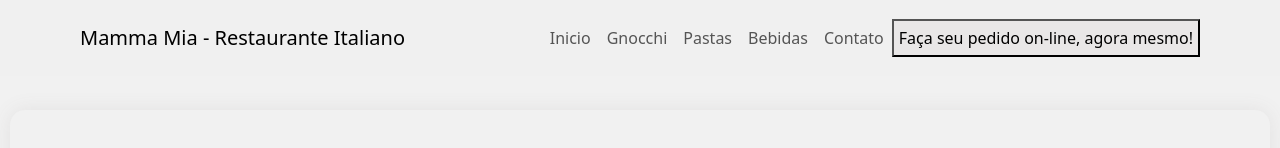
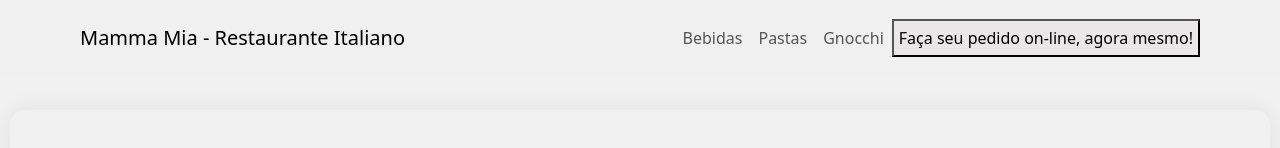
Before and after one commit to osi-83/Page_restaurante, a React (Vite) app: page / in a window 1280 px wide. Shown: the top 148 px of the page. Built offline with nearby package versions, Linux system fonts and the light colour scheme.

Commit message:
deploy menu bebidas

```diff
--- a/src/Componentes/Cardapio.tsx
+++ b/src/Componentes/Cardapio.tsx
@@ -1,17 +1,22 @@
 import Menu from './Menu';
 import Hero from './Hero';
 import Footer from './Footer';
+import Bebidas from './Bebidas';
 
 function Cardapio() {
     return (
         <>
             <Menu
                 nomeEmpresa="Mamma Mia - Restaurante Italiano"
-                listaMenu={['Inicio', 'Gnocchi', 'Pastas', 'Bebidas', 'Contato']}
+                listaMenu={['Bebidas','Pastas','Gnocchi']}
                 textButton='Faça seu pedido on-line, agora mesmo!'
             />
             <Hero
             />
+
+            <Bebidas
+            />
+
             <Footer
             />
         </>
--- a/src/Componentes/Menu.tsx
+++ b/src/Componentes/Menu.tsx
@@ -6,6 +6,14 @@ interface ItemMenuProps {
 
 }
 function Menu( {nomeEmpresa,listaMenu, textButton}: ItemMenuProps) {
+
+    const scrollToSection = (id: string) => {
+        const section = document.getElementById(id.toLowerCase());
+        if (section) {
+          section.scrollIntoView({ behavior: 'smooth' });
+        }
+      };
+
     return (
         <nav id="navbar" className="navbar navbar-expand-lg navbar principal fixed-top">
             <div className="container">
@@ -18,7 +26,10 @@ function Menu( {nomeEmpresa,listaMenu, textButton}: ItemMenuProps) {
                     <ul className="navbar-nav ms-auto">
                         {listaMenu.map((item) =>(
                             <li className="nav-item">
-                            <a className="nav-link" href="#">{item}</a>
+                            <a className="nav-link" href="#" onClick={(e) => { e.preventDefault(); scrollToSection(item); }}
+                                >
+                                    {item}
+                                    </a>
                         </li>
                         ))}
                     </ul>
```
Also changed, not shown: public/Ristorante.JPG (deleted).
